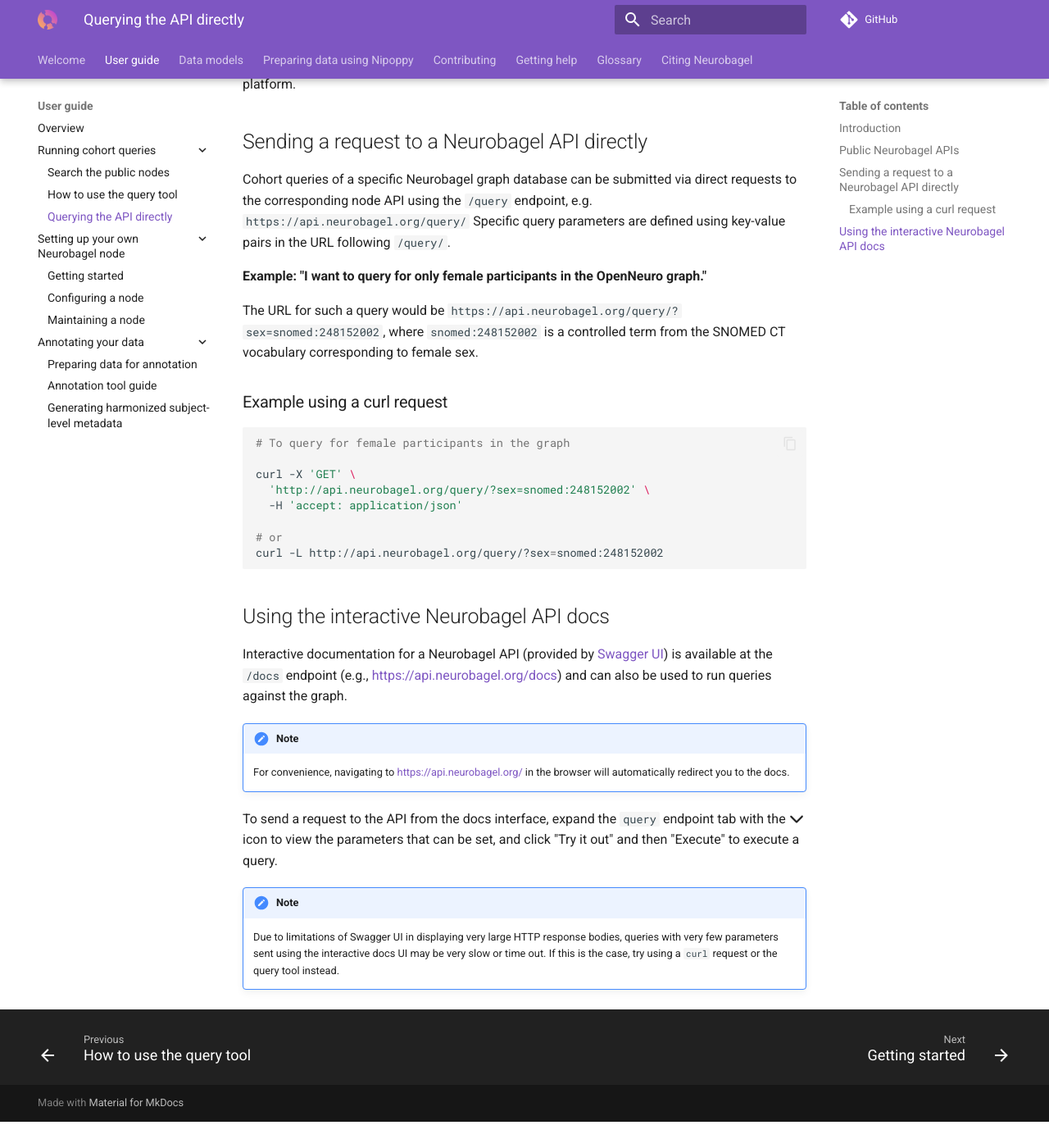
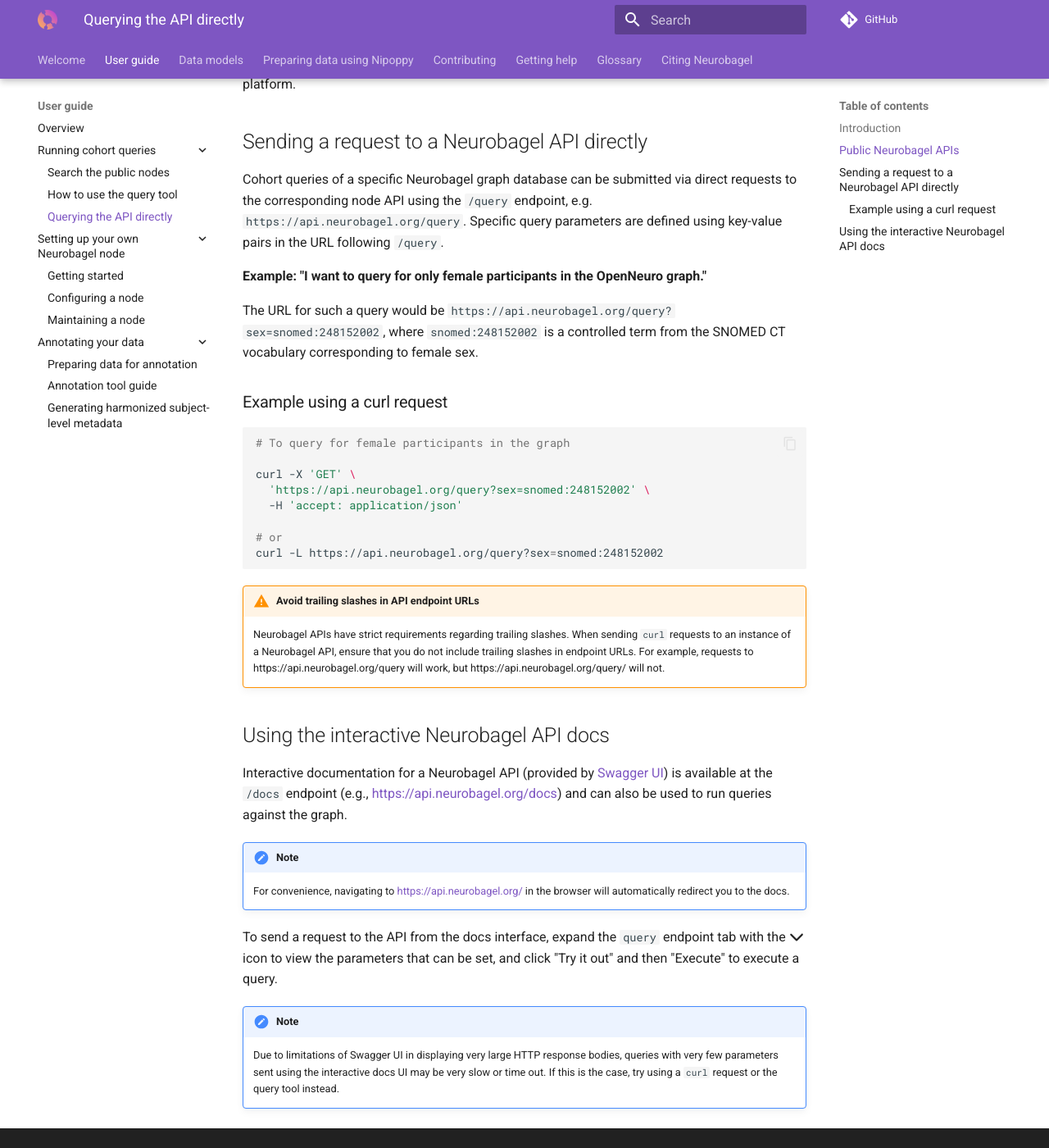
Before and after one commit to neurobagel/documentation, an MkDocs documentation site: the page built from docs/api.md, in a window 1280 px wide and 1400 px high, scrolled down 720 px. Shown: the whole window at 82% size. Built offline with MkDocs 1.6.1 and Material for MkDocs 9.7.7, drawn with Linux system fonts in a browser that asks for light colours; comment, search, counter and statistics services are not loaded; before the commit the page ends 2088 px from its top, so only the background shows below that.

Commit message:
warn about strict API handling of trailing slashes

````diff
--- a/docs/api.md
+++ b/docs/api.md
@@ -18,24 +18,31 @@
 [https://api.neurobagel.org/](https://api.neurobagel.org/) is a public, Neurobagel-hosted node API that interfaces with Neurobagel's own running graph instance containing harmonized datasets from the [OpenNeuro](https://openneuro.org/) platform.
 
 ## Sending a request to a Neurobagel API directly
-Cohort queries of a specific Neurobagel graph database can be submitted via direct requests to the corresponding node API using the `/query` endpoint, e.g. `https://api.neurobagel.org/query/`
-Specific query parameters are defined using key-value pairs in the URL following `/query/`.
+Cohort queries of a specific Neurobagel graph database can be submitted via direct requests to the corresponding node API using the `/query` endpoint, e.g. `https://api.neurobagel.org/query`.
+Specific query parameters are defined using key-value pairs in the URL following `/query`.
 
 **Example: "I want to query for only female participants in the OpenNeuro graph."**
 
-The URL for such a query would be `https://api.neurobagel.org/query/?sex=snomed:248152002`, where `snomed:248152002` is a controlled term from the SNOMED CT vocabulary corresponding to female sex.
+The URL for such a query would be `https://api.neurobagel.org/query?sex=snomed:248152002`, where `snomed:248152002` is a controlled term from the SNOMED CT vocabulary corresponding to female sex.
 
 ### Example using a curl request
 ```bash
 # To query for female participants in the graph
 
 curl -X 'GET' \
-  'http://api.neurobagel.org/query/?sex=snomed:248152002' \
+  'https://api.neurobagel.org/query?sex=snomed:248152002' \
   -H 'accept: application/json'
 
 # or
-curl -L http://api.neurobagel.org/query/?sex=snomed:248152002
+curl -L https://api.neurobagel.org/query?sex=snomed:248152002
 ```
+
+!!! warning "Avoid trailing slashes in API endpoint URLs"
+
+    Neurobagel APIs have strict requirements regarding trailing slashes.
+    When sending `curl` requests to an instance of a Neurobagel API, ensure that you do not include trailing slashes in endpoint URLs.
+    For example, requests to https://api.neurobagel.org/query will work, but https://api.neurobagel.org/query/ will not.
+
 
 ## Using the interactive Neurobagel API docs
 Interactive documentation for a Neurobagel API (provided by [Swagger UI](https://github.com/swagger-api/swagger-ui)) is available at the `/docs` endpoint (e.g., [https://api.neurobagel.org/docs](https://api.neurobagel.org/docs)) and can also be used to run queries against the graph.
````
